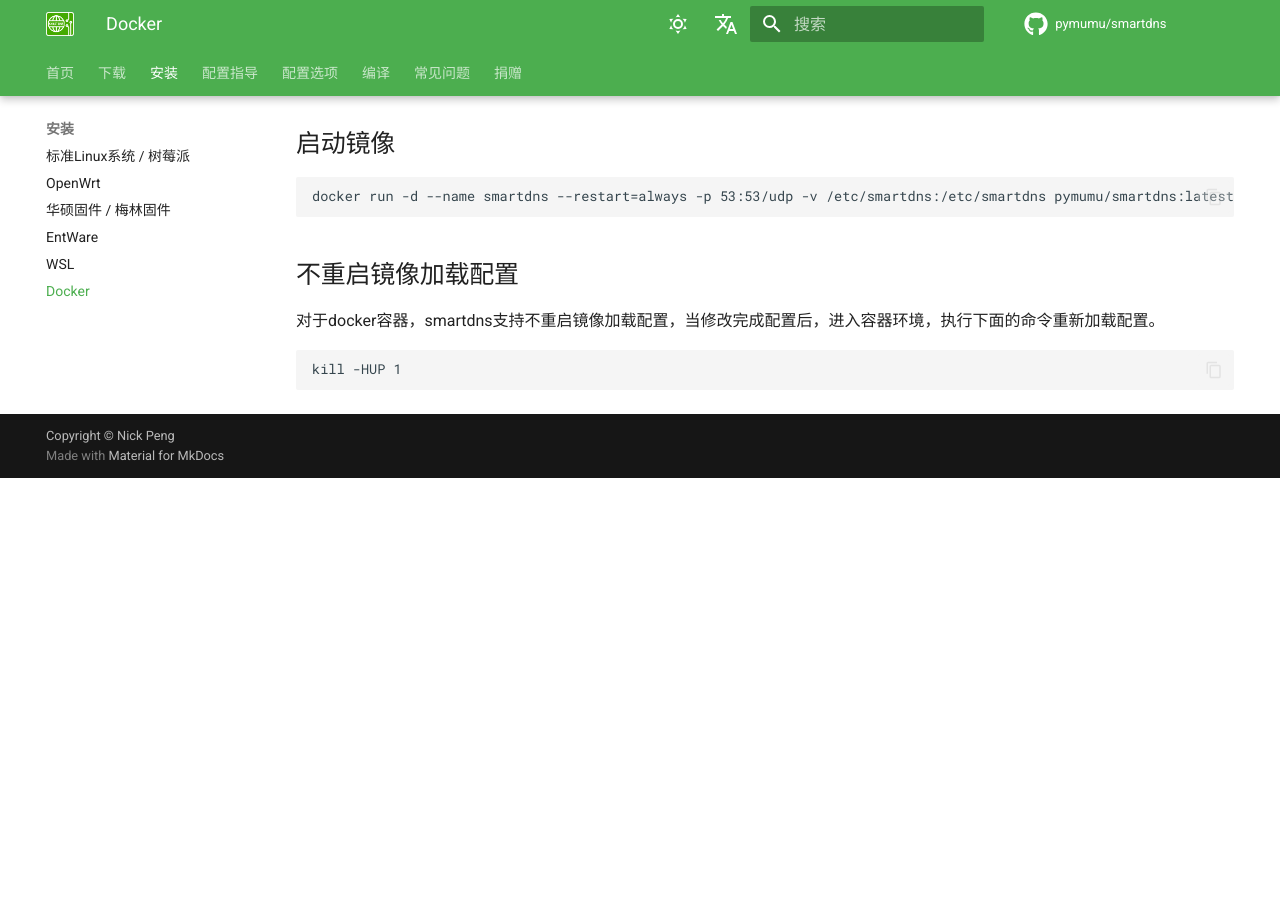
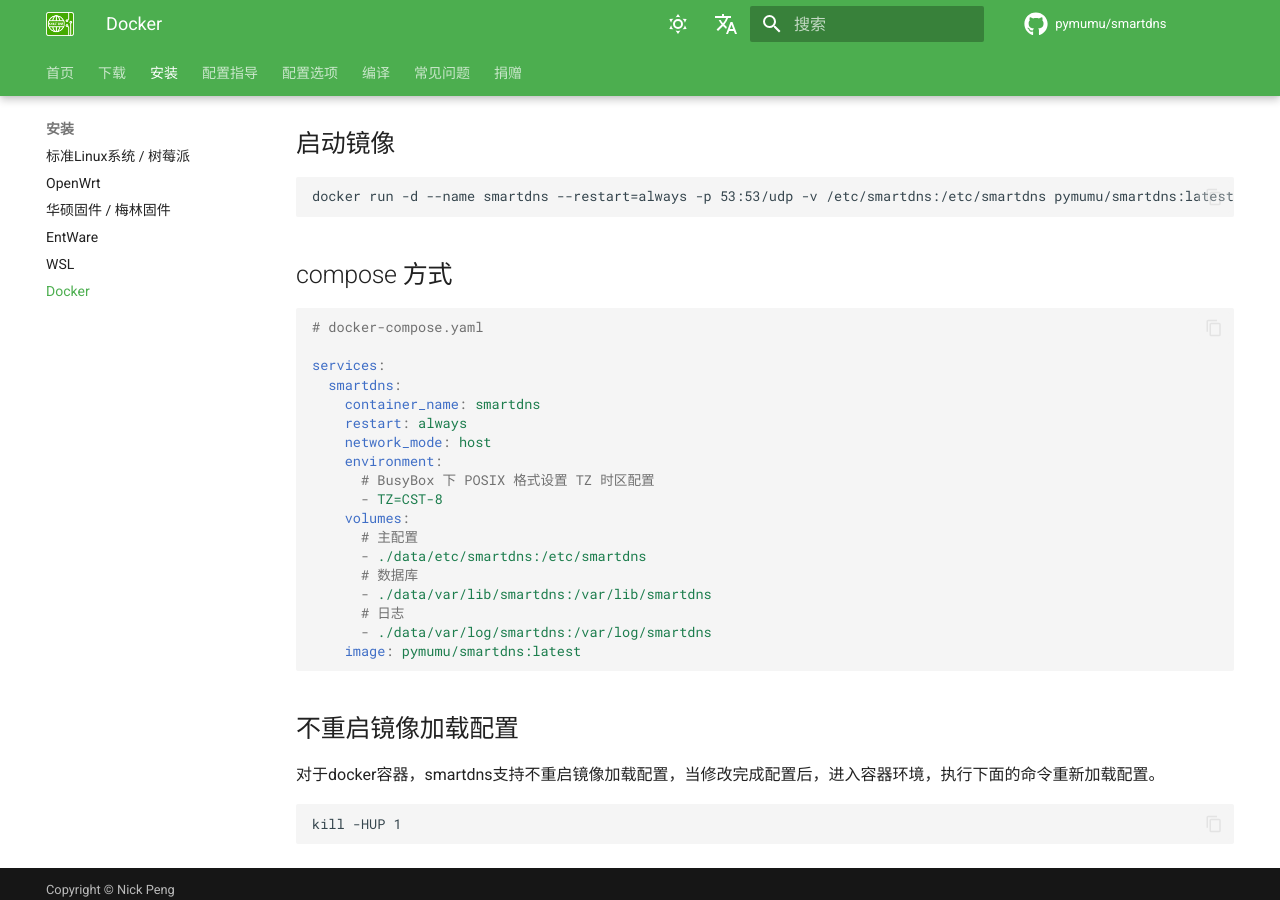
Before and after one commit to pymumu/smartdns, an MkDocs documentation site: the page built from docs/install/docker.md, in a window 1280 px wide and 900 px high, scrolled down 477 px. Built offline with MkDocs 1.6.1 and Material for MkDocs 9.7.7, drawn with Linux system fonts in a browser that asks for light colours; comment, search, counter and statistics services are not loaded; before the commit the page ends 955 px from its top, so only the background shows below that.

Commit message:
add Docker Compose deploy doc

````diff
--- a/docs/install/docker.md
+++ b/docs/install/docker.md
@@ -25,6 +25,30 @@
 docker run -d --name smartdns --restart=always -p 53:53/udp -v /etc/smartdns:/etc/smartdns pymumu/smartdns:latest
 ```
 
+## compose 方式
+
+```yaml
+# docker-compose.yaml
+
+services:
+  smartdns:
+    container_name: smartdns
+    restart: always
+    network_mode: host
+    environment:
+      # BusyBox 下 POSIX 格式设置 TZ 时区配置
+      - TZ=CST-8
+    volumes:
+      # 主配置
+      - ./data/etc/smartdns:/etc/smartdns
+      # 数据库
+      - ./data/var/lib/smartdns:/var/lib/smartdns
+      # 日志
+      - ./data/var/log/smartdns:/var/log/smartdns
+    image: pymumu/smartdns:latest
+
+```
+
 ## 不重启镜像加载配置
 
 对于docker容器，smartdns支持不重启镜像加载配置，当修改完成配置后，进入容器环境，执行下面的命令重新加载配置。
````
